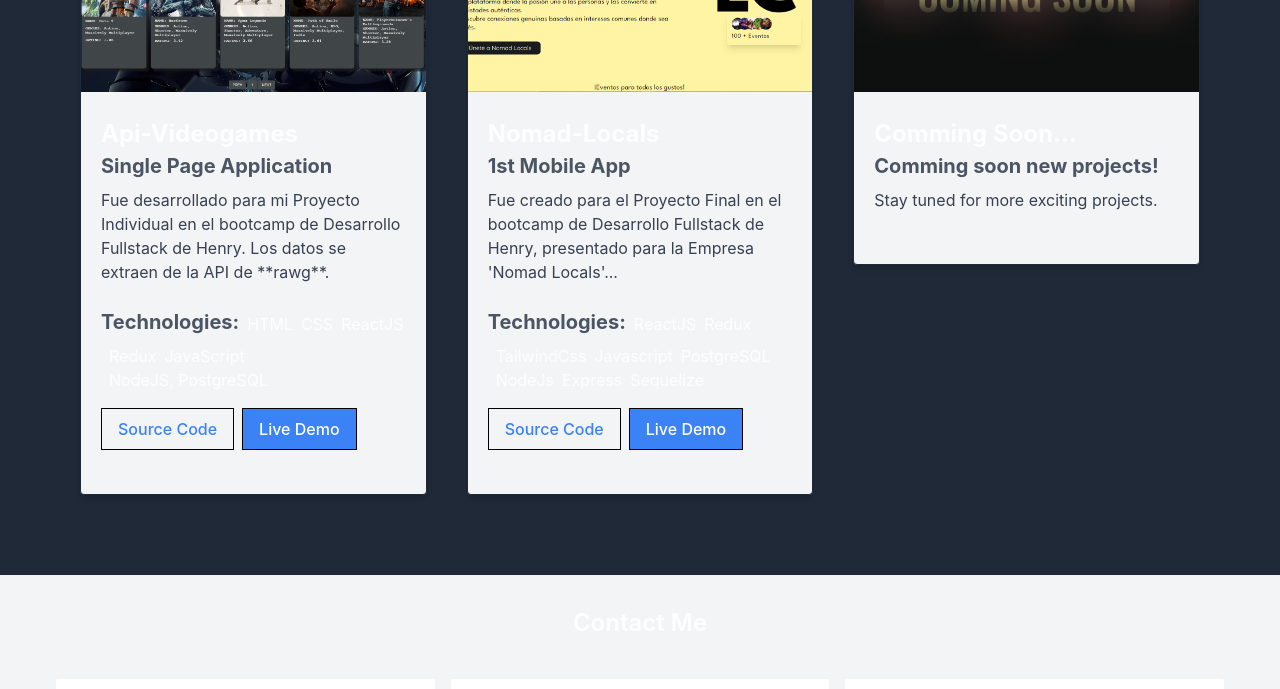
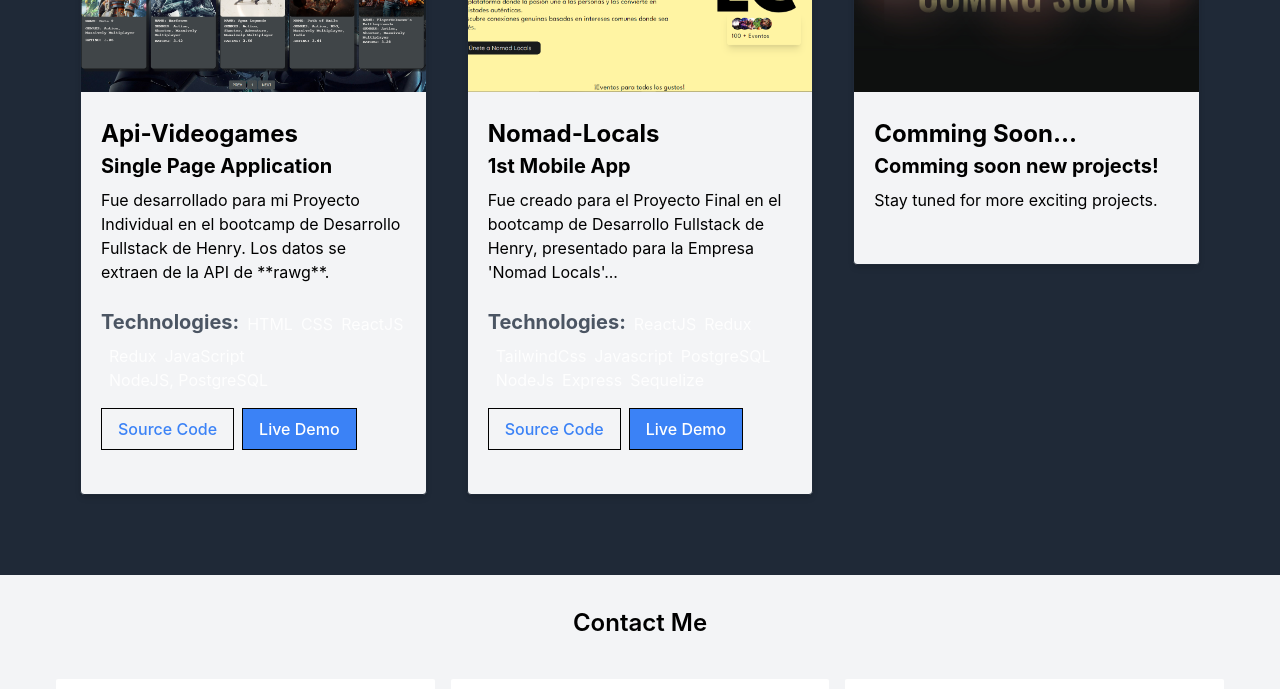
Before and after one commit to Danogomez/Portfolio, a React (Vite) app: page / in a window 1280 px wide. Shown: the part 2320-3009 px from the top of the page. Built offline with nearby package versions, Linux system fonts and the light colour scheme.

Commit message:
letra black

```diff
--- a/src/Components/Contact.jsx
+++ b/src/Components/Contact.jsx
@@ -3,7 +3,7 @@ import React from 'react'
 export const Contact = () => {
   return (
     <div id='contact' className="p-8 mb-10 ">
-        <h1 className="text-2xl text-center font-semibold mb-4">Contact Me</h1>
+        <h1 className="text-2xl text-black text-center font-semibold mb-4">Contact Me</h1>
         <div className="grid grid-cols-1 p-6 md:grid-cols-3 gap-4">
 
         <div className='relative flex justify-center items-center p-5 bg-white rounded-sm'>
--- a/src/Components/Projects.jsx
+++ b/src/Components/Projects.jsx
@@ -7,9 +7,9 @@ const ProjectCard = ({ title, subtitle, description, image, technologies, github
         <div className='flex flex-col overflow-hidden transition-shadow duration-300 rounded'>
           <img className="w-full h-48 object-cover mb-3" src={image} alt={title} />
           <div className='p-5 flex flex-col flex-1'>
-            <h1 className="mb-3 text-2xl font-bold leading-5">{title}</h1>
-            <h3 className="mb-3 text-gray-600 text-xl font-bold leading-5">{subtitle}</h3>
-            <p className="mb-2 text-gray-700">{description}</p>
+            <h1 className="mb-3 text-black text-2xl font-bold leading-5">{title}</h1>
+            <h3 className="mb-3 text-black text-xl font-bold leading-5">{subtitle}</h3>
+            <p className="mb-2 text-black">{description}</p>
             { technologies.length > 0 && (
               <div className='flex flex-wrap space-x-2 mt-5'>
                 <h2 className='inline-block text-gray-600 mb-3 text-xl font-bold leading-5'>Technologies:</h2>
```
